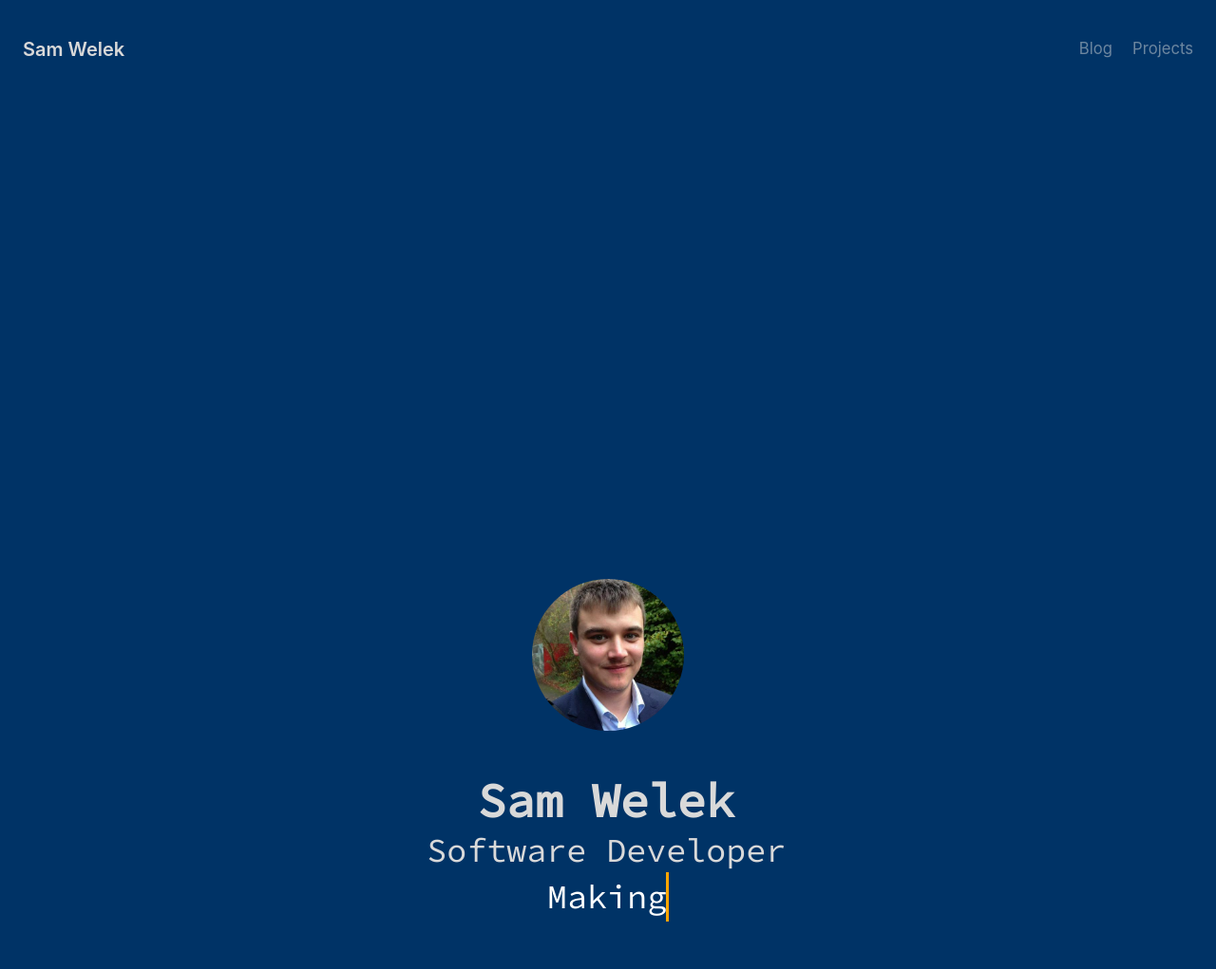
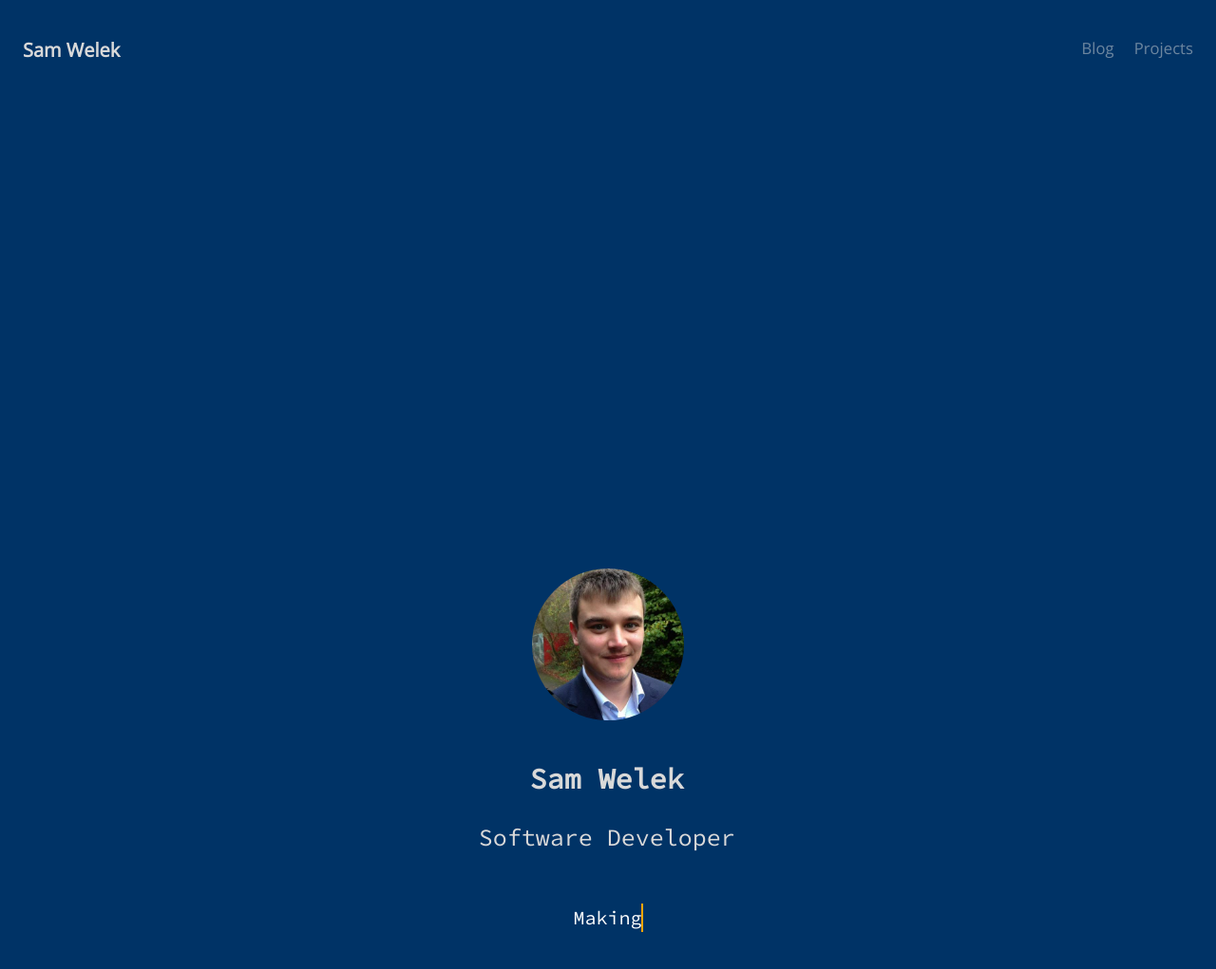
Before and after one commit to tiberiushunter/samwelek.co.uk, a Jekyll site: the page built from index.html, in a window 1280 px wide. Shown: the top 1021 px of the page at 95% size. Built offline with Jekyll 4.4.1, drawn with Linux system fonts in a browser that asks for light colours; the list of posts is cut into pages by our own code.

Commit message:
Restyling home page, cleaning up migration

```diff
--- a/_includes/head.html
+++ b/_includes/head.html
@@ -4,9 +4,9 @@
 
   <title>
     {% if page.title == "Home" %}
-      {{ site.title }}{% if site.tagline %} &middot; {{ site.tagline }}{% endif %}
+    {{ site.title }}{% if site.tagline %} &middot; {{ site.tagline }}{% endif %}
     {% else %}
-      {{ page.title }} &middot; {{ site.title }}
+    {{ page.title }} &middot; {{ site.title }}
     {% endif %}
   </title>
 
@@ -15,10 +15,11 @@
 
 
   <link rel="stylesheet" href="{{ 'styles.css' | relative_url }}">
-  <link rel="apple-touch-icon-precomposed" sizes="144x144" href="{{ '/assets/apple-touch-icon-precomposed.png' | relative_url }}">
+  <link rel="apple-touch-icon-precomposed" sizes="144x144"
+    href="{{ '/assets/apple-touch-icon-precomposed.png' | relative_url }}">
   <link rel="shortcut icon" href="{{ '/assets/favicon.ico' | relative_url }}">
   <link rel="alternate" type="application/atom+xml" title="{{ site.title }}" href="{{ 'atom.xml' | relative_url }}">
-  <link href="https://fonts.googleapis.com/css2?family=Open+Sans&family=Source+Code+Pro&display=swap" rel="stylesheet">  <link rel="stylesheet" href="css/styles.css?v=1.0">
+  <link href="https://fonts.googleapis.com/css2?family=Open+Sans&family=Source+Code+Pro&display=swap" rel="stylesheet">
 
   {% seo title=false %}
 </head>
--- a/_sass/_home.scss
+++ b/_sass/_home.scss
@@ -68,7 +68,7 @@
   border-right: 0.1em solid orange;
 
   font-weight: 600;
-  font-size: 2.5em;
+  font-size: 1.5em;
   animation: type 0.8s steps(9, end);
   animation-fill-mode: forwards;
 	width: 5.5em;
@@ -77,6 +77,7 @@
   white-space: nowrap;
   overflow: hidden;
   margin: 0 auto;
+  margin-bottom: 1vh;
 
 }
 
@@ -84,7 +85,7 @@
   border-right: 0.1em solid orange;
 
   font-weight: 400;
-  font-size: 1.75em;
+  font-size: 1.25em;
   width: 10.9em;
   opacity: 0;
   animation: type 1.5s steps(18, end);
@@ -93,13 +94,13 @@
   white-space: nowrap;
   overflow: hidden;
   margin: 0 auto;
+  margin-bottom: 2vh;
 }
 
 .typing p {
   border-right: 0.1em solid orange;
-
   font-weight: 400;
-	font-size: 1.75em;
+	font-size: 1em;
   width: 14em;
   opacity: 0;
   animation: type 2.25s steps(23, end);
--- a/_sass/_layout.scss
+++ b/_sass/_layout.scss
@@ -5,6 +5,7 @@
 .scroll-container {
   height: 100vh;
   overflow-y: scroll;
+  font-family: "Open Sans", sans-serif;
 }
 
 @supports (scroll-snap-type: y mandatory) {
```
Also changed, not shown: js/scripts.js (+5 -5 lines), _layouts/page.html (line endings or trailing spaces), _layouts/post.html (indentation only).
